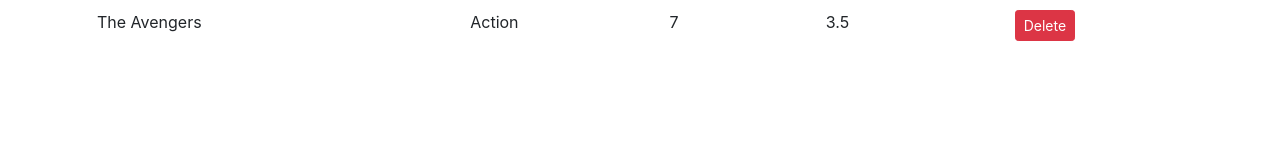
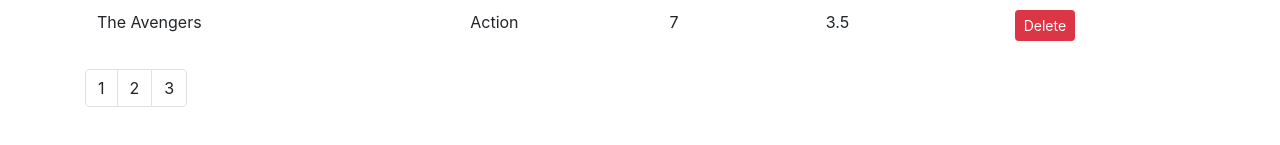
Before and after one commit to priyaesh/vidly-app, a React (Create React App) app: page / in a window 1280 px wide. Shown: the part 561-706 px from the top of the page. Built offline with nearby package versions, Linux system fonts and the light colour scheme; the HTML template or start-up script is replaced by a standard one.

Commit message:
pagination displaying page p:4

```diff
--- a/package.json
+++ b/package.json
@@ -8,6 +8,7 @@
     "@testing-library/user-event": "^13.5.0",
     "bootstrap": "^4.1.1",
     "font-awesome": "^4.7.0",
+    "lodash": "^4.17.10",
     "react": "^17.0.2",
     "react-dom": "^17.0.2",
     "react-scripts": "5.0.0",
--- /dev/null
+++ b/src/components/common/pagination.jsx
@@ -0,0 +1,24 @@
+import React, { Component } from "react";
+import _ from "lodash";
+
+const Pagination = (props) => {
+  const { itemCount, pageSize } = props;
+  console.log("itemCount", itemCount);
+  console.log("pageSize", pageSize);
+
+  const pagesCount = itemCount / pageSize;
+  const pages = _.range(1, pagesCount + 1);
+  return (
+    <nav>
+      <ul className="pagination">
+        {pages.map((page) => (
+          <li key={page} className="page-item">
+            <a className="page-link">{page}</a>
+          </li>
+        ))}
+      </ul>
+    </nav>
+  );
+};
+
+export default Pagination;
--- a/src/components/movies.jsx
+++ b/src/components/movies.jsx
@@ -1,10 +1,12 @@
 import React, { Component } from "react";
 import { getMovies } from "../services/fakeMovieService";
 import Like from "./common/like";
+import Pagination from "./common/pagination";
 
 class Movies extends React.Component {
   state = {
     movies: getMovies(),
+    pageSize: 4,
   };
   handleDelete = (movie) => {
     const movies = this.state.movies.filter((m) => m._id !== movie._id);
@@ -14,9 +16,13 @@
   handleLike = (movie) => {
     const movies = [...this.state.movies];
     const index = movies.indexOf(movie);
+    console.log(index);
     movies[index] = { ...movies[index] };
     movies[index].liked = !movies[index].liked;
     this.setState({ movies });
+  };
+  handlePageChange = () => {
+    console.log("Onclick Page Change");
   };
   render() {
     const { length: count } = this.state.movies;
@@ -60,6 +66,11 @@
               ))}
             </tbody>
           </table>
+          <Pagination
+            itemCount={count}
+            pageSize={this.state.pageSize}
+            onPageChange={this.handlePageChange}
+          />
         </div>
       </>
     );
```
Also changed, not shown: 1 other file (tests, documents, lock files or other folders).
